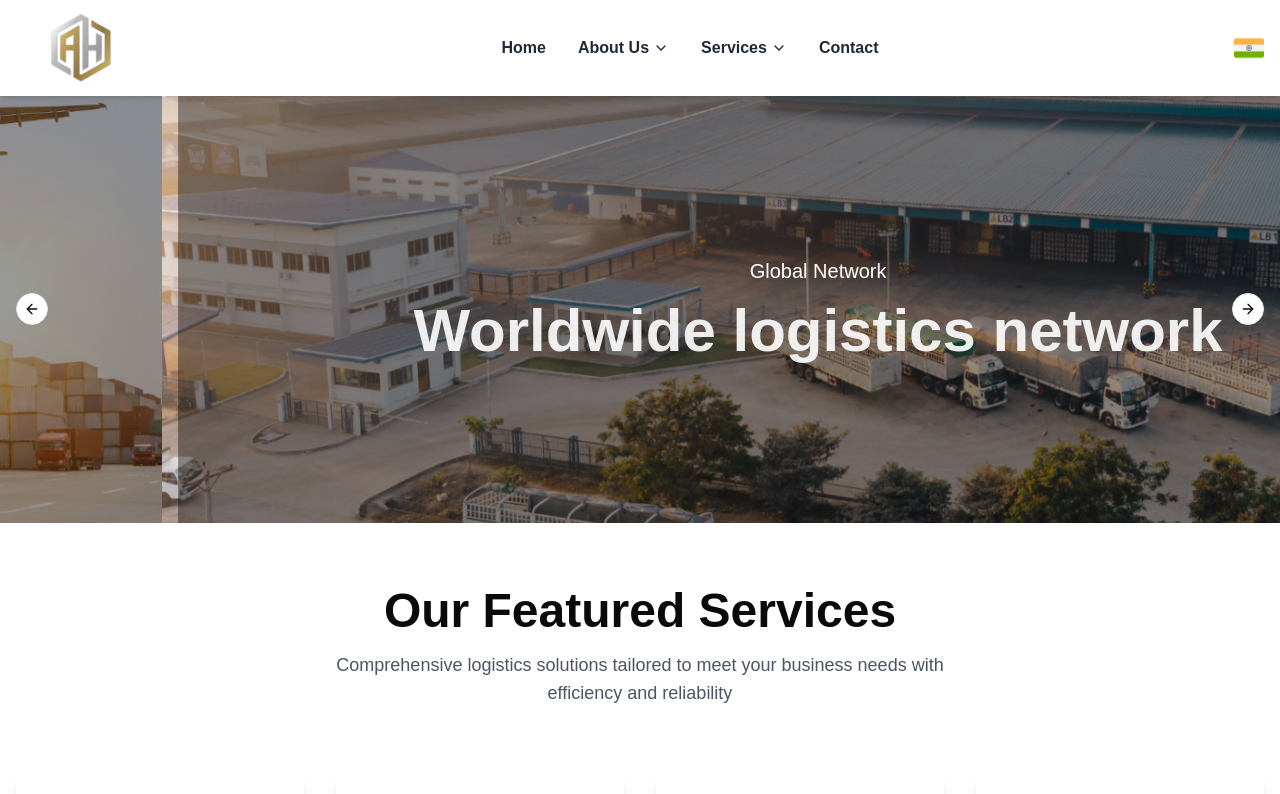
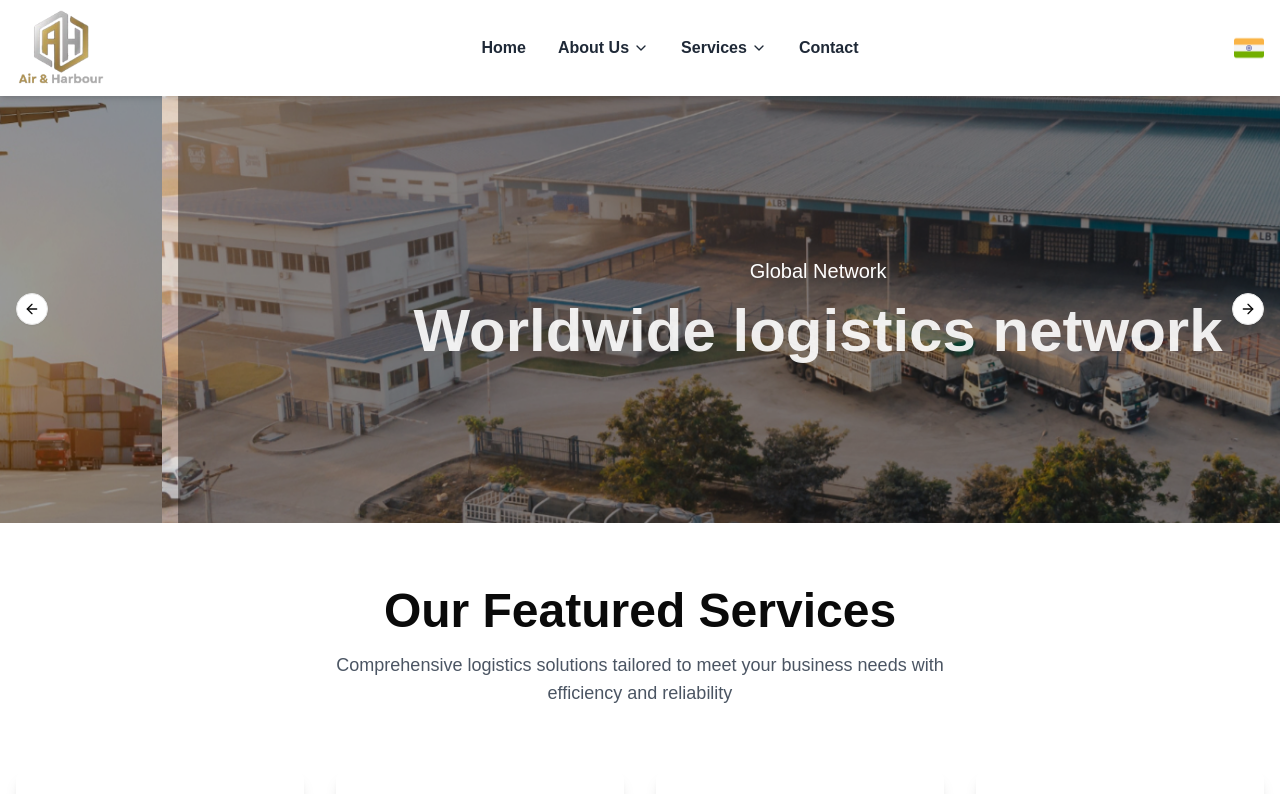
Before and after one commit to desirediv0/ah-systems, a Next.js app: page / in a window 1280 px wide. Shown: the top 794 px of the page. Built offline with nearby package versions, Linux system fonts and the light colour scheme.

Commit message:
feat: update logo dimensions in Header and Footer components

```diff
--- a/src/app/_components/Footer.jsx
+++ b/src/app/_components/Footer.jsx
@@ -38,7 +38,7 @@ const Footer = () => {
             <Image
               src="/Logo.png"
               alt="Logo"
-              width={150}
+              width={100}
               height={60}
               className="mb-6 hover:opacity-90 transition-opacity"
             />
--- a/src/app/_components/Header.jsx
+++ b/src/app/_components/Header.jsx
@@ -58,8 +58,8 @@ const Header = () => {
             <Image
               src="/Logo.png"
               alt="logo"
-              width={130}
-              height={130}
+              width={90}
+              height={90}
               className="cursor-pointer hover:opacity-90 transition-opacity"
             />
           </Link>
```
Also changed, not shown: public/Logo.png.
